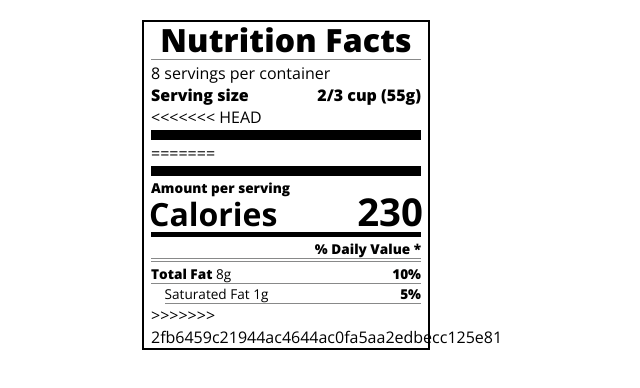
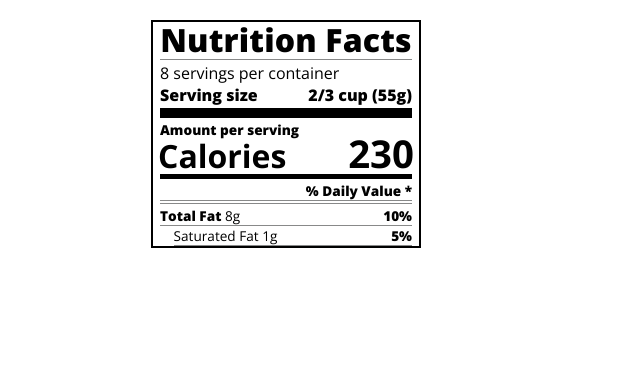
Before and after one commit to vinsmosn/UCCITCSWeb242487473, a plain HTML site: page RESPONSIVEWEBDESIGN/NutritionLabel/index.html in a window 1280 px wide. Shown: the whole page, without its empty margins (354-994 px from the left). Drawn offline with nearby package versions, Linux system fonts and the light colour scheme.

Commit message:
100% Complete Project : Nutrition Label

```diff
--- a/RESPONSIVEWEBDESIGN/NutritionLabel/index.html
+++ b/RESPONSIVEWEBDESIGN/NutritionLabel/index.html
@@ -16,11 +16,6 @@
       <p>8 servings per container</p>
       <p class="bold">Serving size <span>2/3 cup (55g)</span></p>
     </header>
-<<<<<<< HEAD
-
-    <div class="divider large"></div>
-
-=======
     <div class="divider large"></div>
     <div class="calories-info">
       <div class="left-container">
@@ -34,9 +29,8 @@
       <p class="bold right">% Daily Value *</p>
       <div class="divider"></div>
       <p><span><span class="bold">Total Fat</span> 8g</span> <span class="bold">10%</span></p>
-      <p class="indent"> Saturated Fat 1g <span class="bold">5%</span></p>
+      <p class="indent">Saturated Fat 1g <span class="bold">5%</span></p>
     </div>
->>>>>>> 2fb6459c21944ac4644ac0fa5aa2edbecc125e81
   </div>
 </body>
 </html>
--- a/RESPONSIVEWEBDESIGN/NutritionLabel/styles.css
+++ b/RESPONSIVEWEBDESIGN/NutritionLabel/styles.css
@@ -1,44 +1,4 @@
 * {
-<<<<<<< HEAD
-box-sizing: border-box;
-}
-
-html {
-font-size: 16px;
-}
-
-body {
-font-family: 'Open Sans', sans-serif;
-}
-
-.label {
-border: 2px solid black;
-width: 270px;
-margin: 20px auto;
-padding: 0 7px;
-}
-
-header h1 {
-text-align: center;
-margin: -4px 0;
-letter-spacing: 0.15px
-}
-
-p {
-margin: 0;
-display: flex;
-justify-content: space-between;
-}
-
-.divider {
-border-bottom: 1px solid #888989;
-margin: 2px 0;
-}
-
-.bold {
-font-weight: 800;
-}
-=======
     box-sizing: border-box;
   }
 
@@ -128,4 +88,3 @@ font-weight: 800;
   .daily-value p {
     border-bottom: 1px solid #888989;
   }
->>>>>>> 2fb6459c21944ac4644ac0fa5aa2edbecc125e81
```
